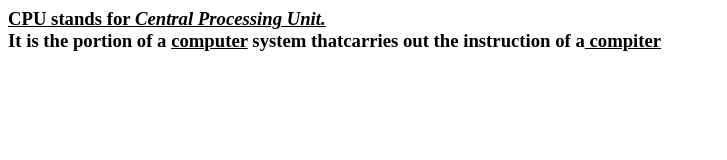
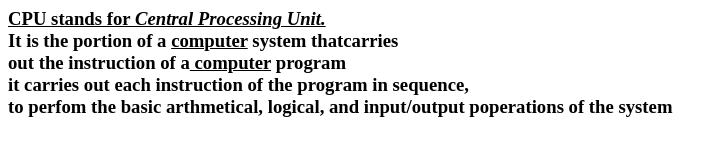
Before and after one commit to iamneo-production/aeacaaccaefadaeccdfffebaeceaec, a website: page public/index.html in a window 1280 px wide. Shown: the whole page, without its empty margins (0-727 px from the left). Drawn offline with Linux system fonts and the light colour scheme.

Commit message:
Backup Commit

```diff
--- a/public/index.html
+++ b/public/index.html
@@ -5,8 +5,10 @@
     <body>
         <p><h3>
            <u> CPU stands for <i>Central Processing Unit. </i></u> <br>
-            It is the portion of a <u> computer</u> system thatcarries
-            out the instruction of a<u> compiter</u>
+            It is the portion of a <u> computer</u> system thatcarries<br>
+            out the instruction of a<u> computer</u> program<br>
+            it carries out each instruction of the program in sequence,<br>
+            to perfom the basic arthmetical, logical, and input/output poperations of the system
         </h3></p>
     </body>
 </html>
```
